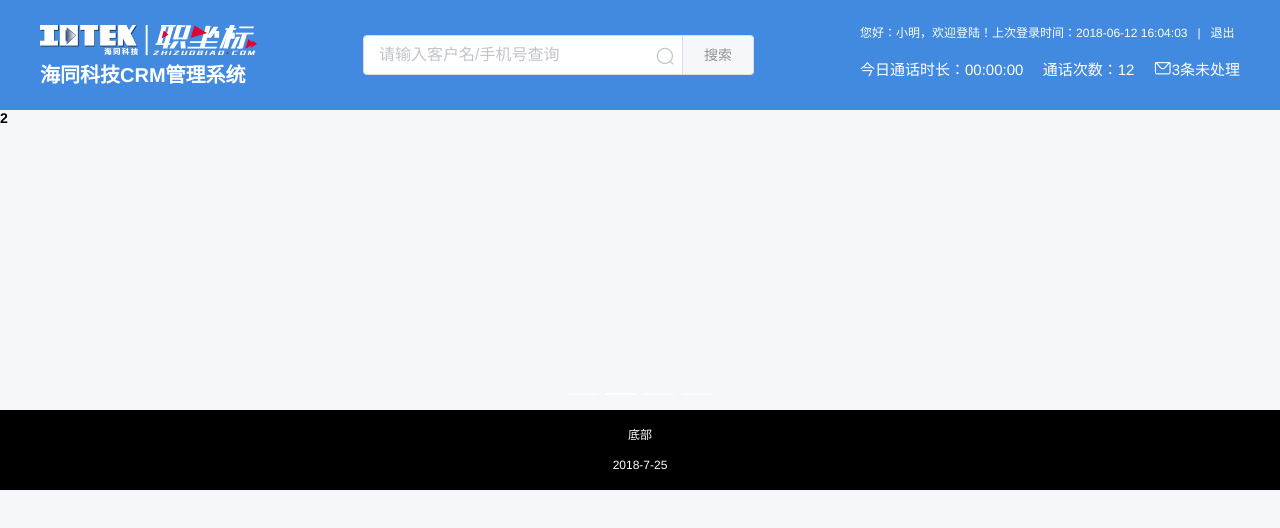
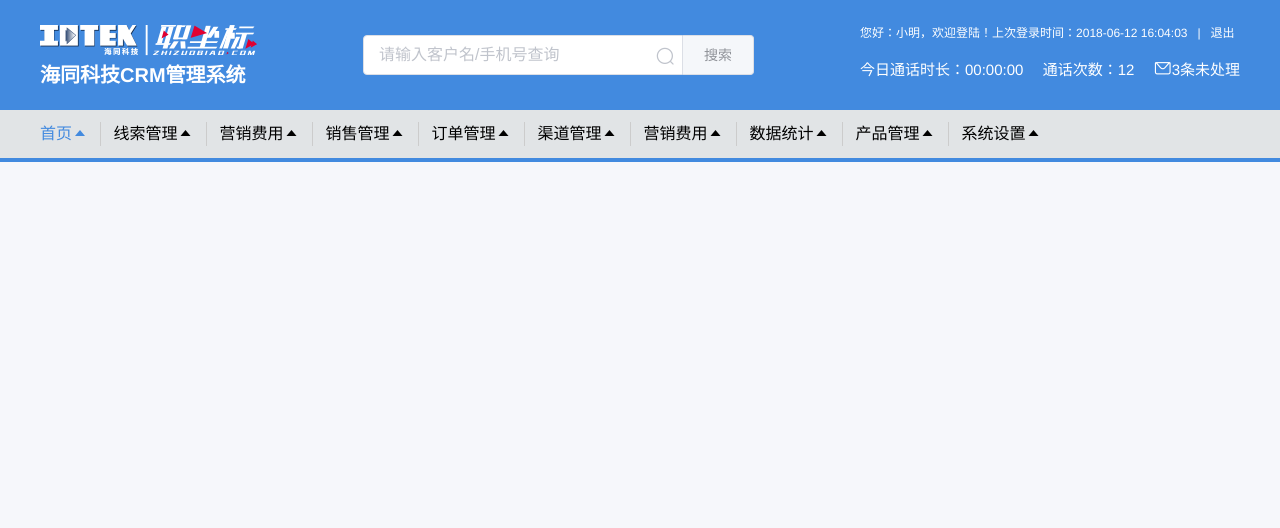
Before and after one commit to zgyandy/element, a Vue app: page /home in a window 1280 px wide. Shown: the top 528 px of the page. Built offline with nearby package versions, Linux system fonts and the light colour scheme.

Commit message:
顶部导航修改

```diff
--- a/src/App.vue
+++ b/src/App.vue
@@ -6,7 +6,7 @@
     <register v-if="blReg"  @closeHint="closeHint"></register>
     <!-- 登录 -->
     <login v-if="blLog" @closeHint="closeHint"></login>
-    <footbar v-if="$store.state.blFoo"></footbar>
+    <!-- <footbar v-if="$store.state.blFoo"></footbar> -->
   </div>
 </template>
 
--- a/src/assets/css/common.css
+++ b/src/assets/css/common.css
@@ -64,6 +64,10 @@ em {
 /* 内容 */
 .content {
   background: #fff;
+  width: 1180px;
+  margin: 0 auto;
+  padding: 34px 10px 10px;
+  margin-bottom: 30px;
 }
 /* 光标样式 */
 .pointer {
--- a/src/components/common/navbar.vue
+++ b/src/components/common/navbar.vue
@@ -1,5 +1,6 @@
 <template>
   <div class="navbar">
+    <div class="top">
       <ul class="layout header">
         <li class="logo">
           <p><img src="../../assets/img/logo.png" alt=""></p>
@@ -28,6 +29,48 @@
         </li>
       </ul>
     </div>
+    <!-- 导航 -->
+    <div class="nav">
+      <ul class="navList layout">
+        <li class="active">
+          <router-link to="/home" tag="div"><span>首页</span><em class="el-icon-caret-top"></em></router-link>
+        </li>
+        <li>
+          <router-link to="/" tag="div"><span>线索管理</span><em class="el-icon-caret-top"></em></router-link>
+        </li>
+        <li>
+          <router-link to="/" tag="div"><span>营销费用</span><em class="el-icon-caret-top"></em></router-link>
+        </li>
+        <li>
+          <router-link to="/" tag="div"><span>销售管理</span><em class="el-icon-caret-top"></em></router-link>
+        </li>
+        <li>
+          <router-link to="/" tag="div"><span>订单管理</span><em class="el-icon-caret-top"></em></router-link>
+        </li>
+        <li>
+          <router-link to="/" tag="div"><span>渠道管理</span><em class="el-icon-caret-top"></em></router-link>
+        </li>
+        <li>
+          <router-link to="/" tag="div"><span>营销费用</span><em class="el-icon-caret-top"></em></router-link>
+        </li>
+        <li>
+          <router-link to="/" tag="div"><span>数据统计</span><em class="el-icon-caret-top"></em></router-link>
+        </li>
+        <li>
+          <router-link to="/" tag="div"><span>产品管理</span><em class="el-icon-caret-top"></em></router-link>
+        </li>
+        <li>
+          <router-link to="/" tag="div"><span>系统设置</span><em class="el-icon-caret-top"></em></router-link>
+        </li>
+      </ul>
+    </div>
+    <!-- 子导航 -->
+    <ul class="navSan layout" v-if="navArr.length > 1">
+      <li v-for="(item, key) in 1" :key="key">
+        <router-link to="/" tag="div"><span>系统设置</span></router-link>
+      </li>
+    </ul>
+  </div>
 </template>
 
 <script>
@@ -39,7 +82,9 @@ export default {
       loginTime: '2018-06-12 16:04:03',
       callTime: '00:00:00',
       callNum: 12,
-      msgNum: 3
+      msgNum: 3,
+      active: '',
+      navArr: [] // 子导航
     }
   }
 }
@@ -47,9 +92,15 @@ export default {
 
 <style lang="less">
   .navbar {
+    min-height: 110 + 48px;
+    min-width: 1200px;
+    border-bottom: 4px solid #428adf;
+    .active {
+      color: #428adf;
+    }
+    .top {
       height: 110 - 50px;
       padding: 25px 0;
-    min-width: 1200px;
       background-color: #428adf;
       .header {
         height: 60px;
@@ -107,4 +158,37 @@ export default {
         }
       }
     }
+    .nav {
+      height: 24px;
+      padding: 12px 0;
+      width: 100%;
+      background-color: #e1e4e6;
+      .navList {
+        height: 24px;
+        line-height: 24px;
+        display: flex;
+        display: -webkit-flex;
+        li {
+          width: 105px;
+          text-align: center;
+          font-size: 16px;
+          border-right: 1px #ccc solid;
+          cursor: pointer;
+        }
+        li:first-child{
+          width: 60px;
+          text-align: left;
+        }
+        li:last-child {
+          border: none;
+        }
+      }
+    }
+    .navSan {
+      height: 48px;
+      font-size: 16px;
+      line-height: 48px;
+    }
+
+  }
 </style>
--- a/src/pages/home/home.vue
+++ b/src/pages/home/home.vue
@@ -1,11 +1,6 @@
 <template>
   <div class="home">
-    <!-- banner -->
-    <el-carousel height="360" :interval="3000" trigger="hover">
-      <el-carousel-item v-for="item in 4" :key="item">
-        <h3>{{ item }}</h3>
-      </el-carousel-item>
-    </el-carousel>
+
   </div>
 </template>
 
```
Lines whose indentation alone changed are shown as unchanged.
